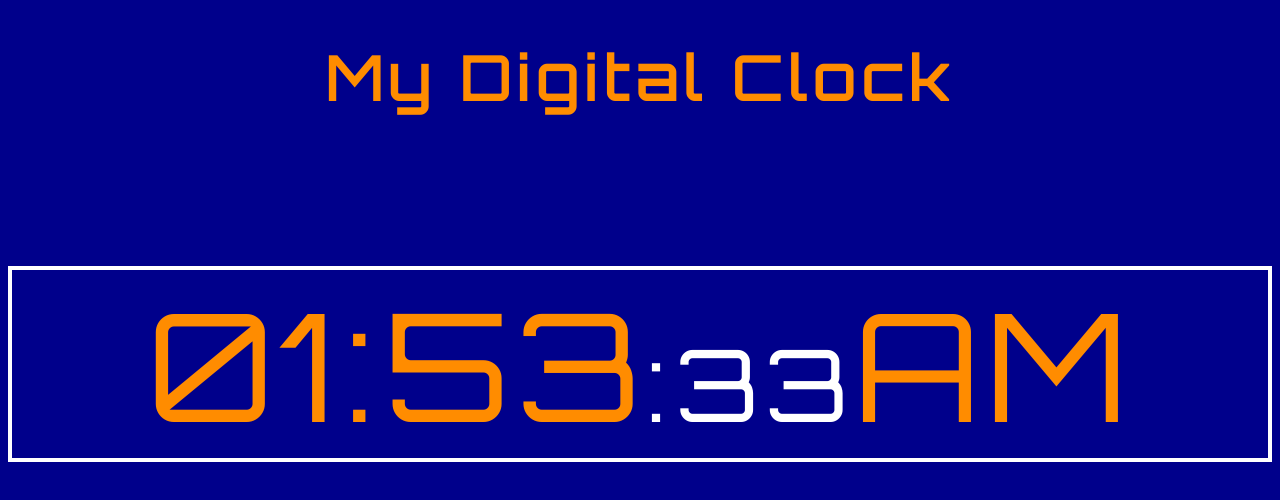
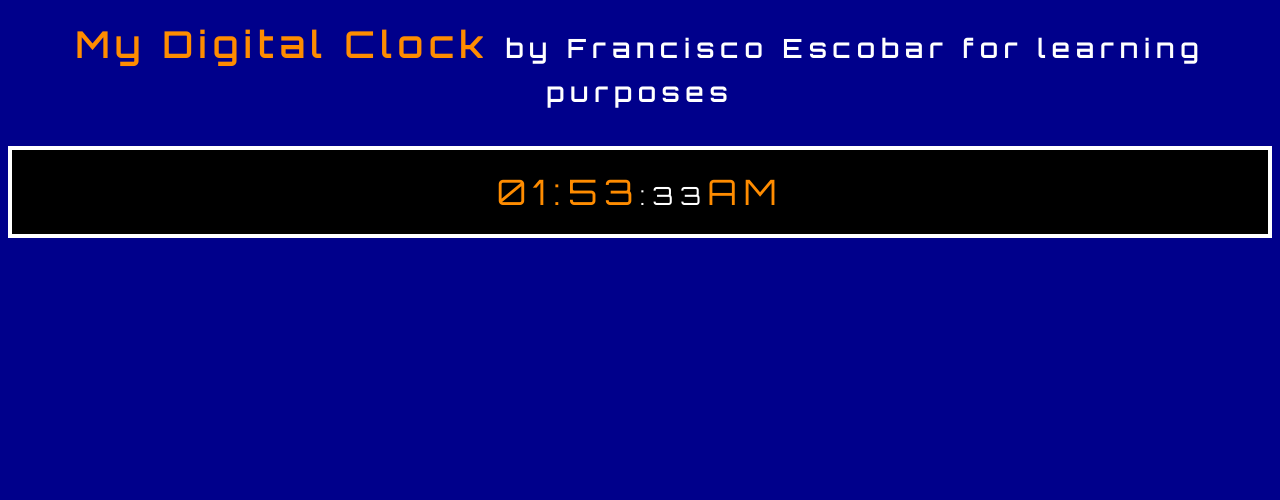
Before and after one commit to franciscojed/digitalblue, a plain HTML site: page index.html in a window 1280 px wide. Drawn offline with Linux system fonts and the light colour scheme.

Commit message:
Border bug fixed and it was put the author in the title

```diff
--- a/index.html
+++ b/index.html
@@ -3,7 +3,7 @@
 
 <head>
 
-    <title>My Digital Clock</title>
+    <title>My Digital Clock by Francisco Escobar</title>
     <link href= "styles.css" rel="stylesheet">
     <script src= "logic.js"></script>
 
@@ -12,7 +12,7 @@
 <body onload= "giveMeTheTime()">
 
     <header>
-        <h1>My Digital Clock</h1>
+        <h1>My Digital Clock <span>by Francisco Escobar for learning purposes</span></h1>
     </header>
 
     <div id= "nowTime"></div>
--- a/styles.css
+++ b/styles.css
@@ -10,17 +10,18 @@ body {
 
 h1 {
 
-    font-size: 60px;
+    font-size: 35px;
 
 }
 
 p {
-
-    font-size: 150px;
+    padding: 20px 40px;
+    font-size: 35px;
     border: solid 4px white;
+    background-color: black;
 }
 
 span {
-    font-size: 100px;
+    font-size: 25px;
     color: white;
 }
```
